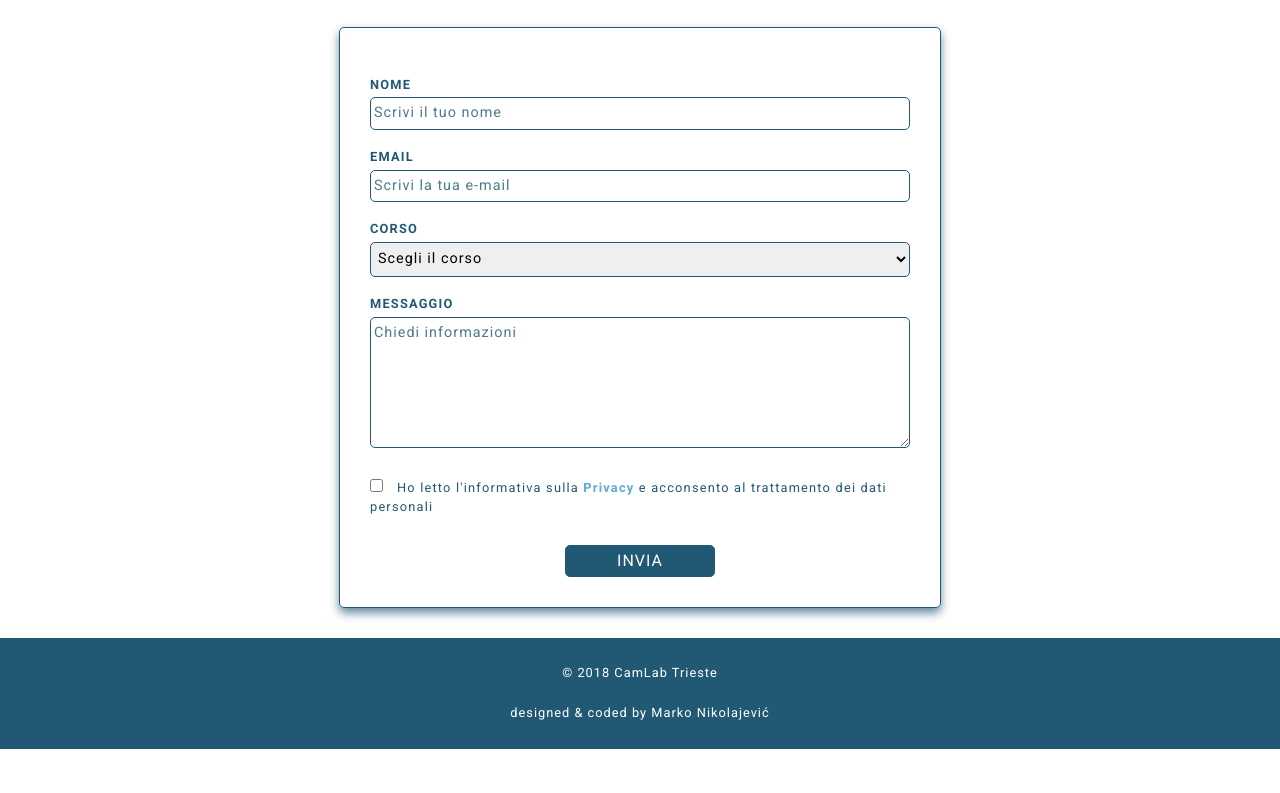
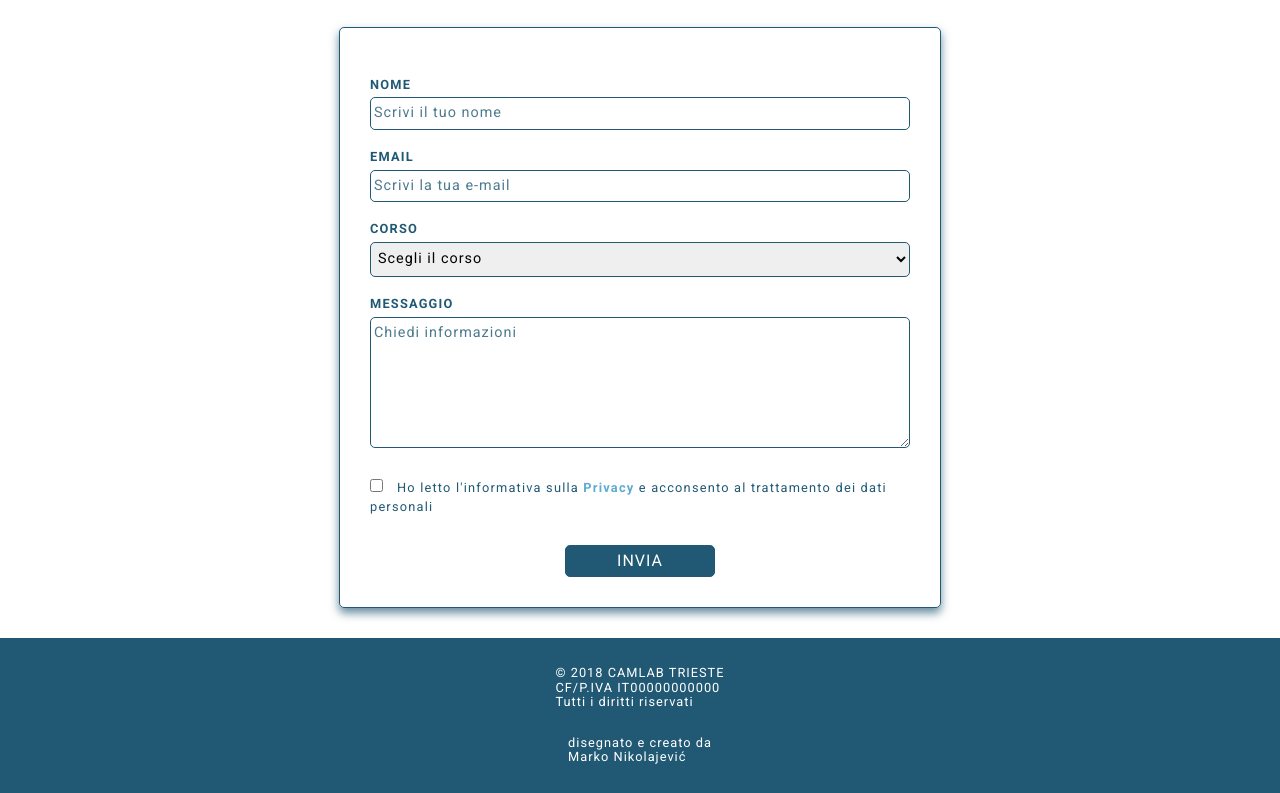
Before and after one commit to MarkoNikolajevic/camlabtrieste, a website: page contatti.html in a window 1280 px wide. Shown: the part 509-1302 px from the top of the page. Before the commit the page ends 1258 px from the top, so only its background shows below. Drawn offline with Linux system fonts and the light colour scheme.

Commit message:
Add FAD tab and change footer info

```diff
--- a/contatti.html
+++ b/contatti.html
@@ -52,6 +52,7 @@
         <a href="./corsi.html#amatoriale" class="course-link">Area amatoriale</a>
         <a href="./corsi.html#professionale" class="course-link">Area professionale</a>
         <a href="./corsi.html#personale" class="course-link">Crescita personale</a>
+        <a href="./fad.html" class="course-link">FAD (Formazione A Distanza)</a>
       </div>
     </div>
     <a href="./contatti.html" class="nav-link closeNavJs">Contatti</a>
@@ -102,8 +103,8 @@
     </section>
   </main>
   <footer class="footer">
-    <p class="copyright">&copy; 2018 CamLab Trieste</p>
-    <p>designed & coded by <a class="made-by" href="#">Marko Nikolajević</a></p>
+    <p class="copyright">&copy; 2018 CAMLAB TRIESTE<br>CF/P.IVA IT00000000000<br>Tutti i diritti riservati</p>
+    <p>disegnato e creato da<br><a class="made-by" href="https://www.markonikolajevic.com/" target="_blank">Marko Nikolajević</a></p>
   </footer>
   <script type="text/javascript" src="dist/assets/js/main.min.js"></script>
 </body>
```
Also changed, not shown: corsi.html (+3 -2 lines), index.html (+3 -2 lines).
